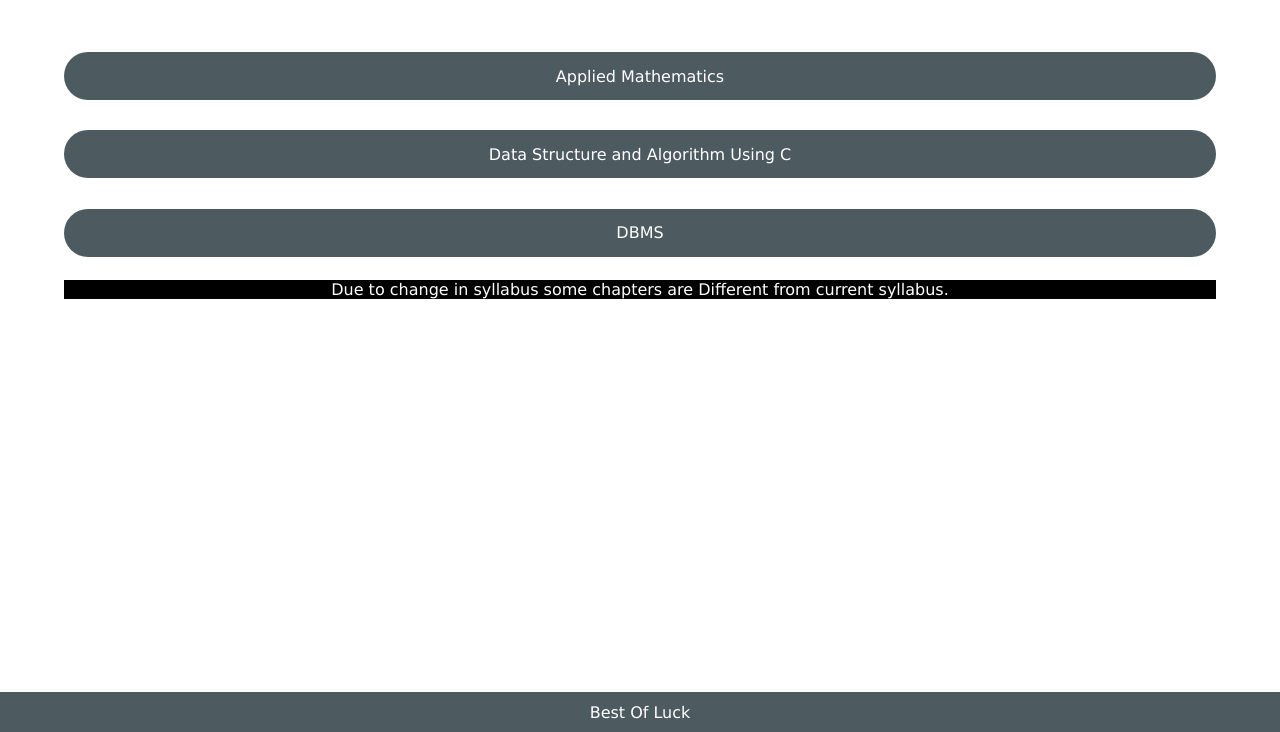
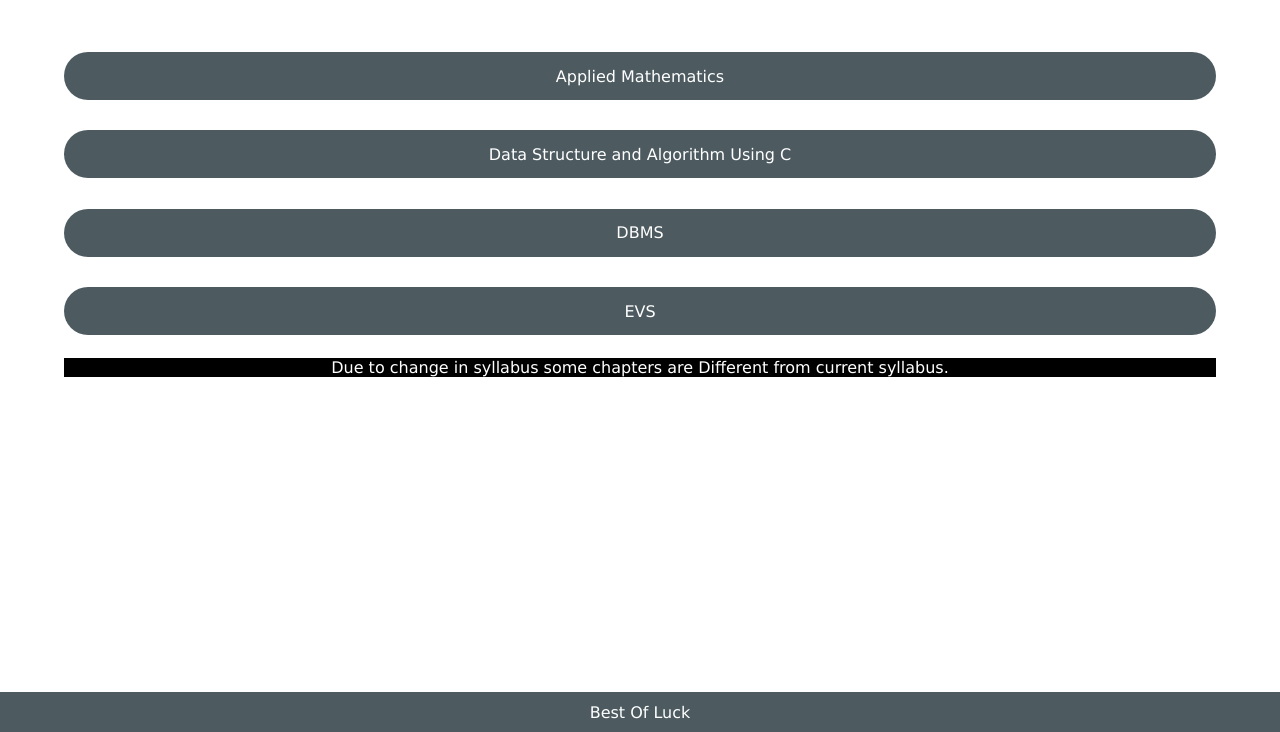
Before and after one commit to bhavishya556/Sem2, a plain HTML site: page index.html in a window 1280 px wide. Shown: the part 100-832 px from the top of the page. Drawn offline with Linux system fonts and the light colour scheme.

Commit message:
Update index.html
add evs

```diff
--- a/index.html
+++ b/index.html
@@ -30,6 +30,7 @@
 
           <div class="sem3 sem"><a target="_blank" class="sem-link" href="https://drive.google.com/file/d/1x_VkOCykCRBnvU7CrE7wCcDK2AZGBpaN/view?usp=sharing">Data Structure and Algorithm Using C</a></div>
           <div class="sem4 sem"><a target="_blank" class="sem-link" href="https://drive.google.com/file/d/1hNaj36vew6eCXV7oHr9xSoJQHq5vsGEO/view?usp=drive_link">DBMS</a></div>
+          <div class="sem5 sem"><a target="_blank" class="sem-link" href="https://drive.google.com/file/d/1gr_6XhzdhevHb7NZy8PcP_hX6-Ozk73f/view?usp=sharing">EVS</a></div>
 
 
         </div>
```
